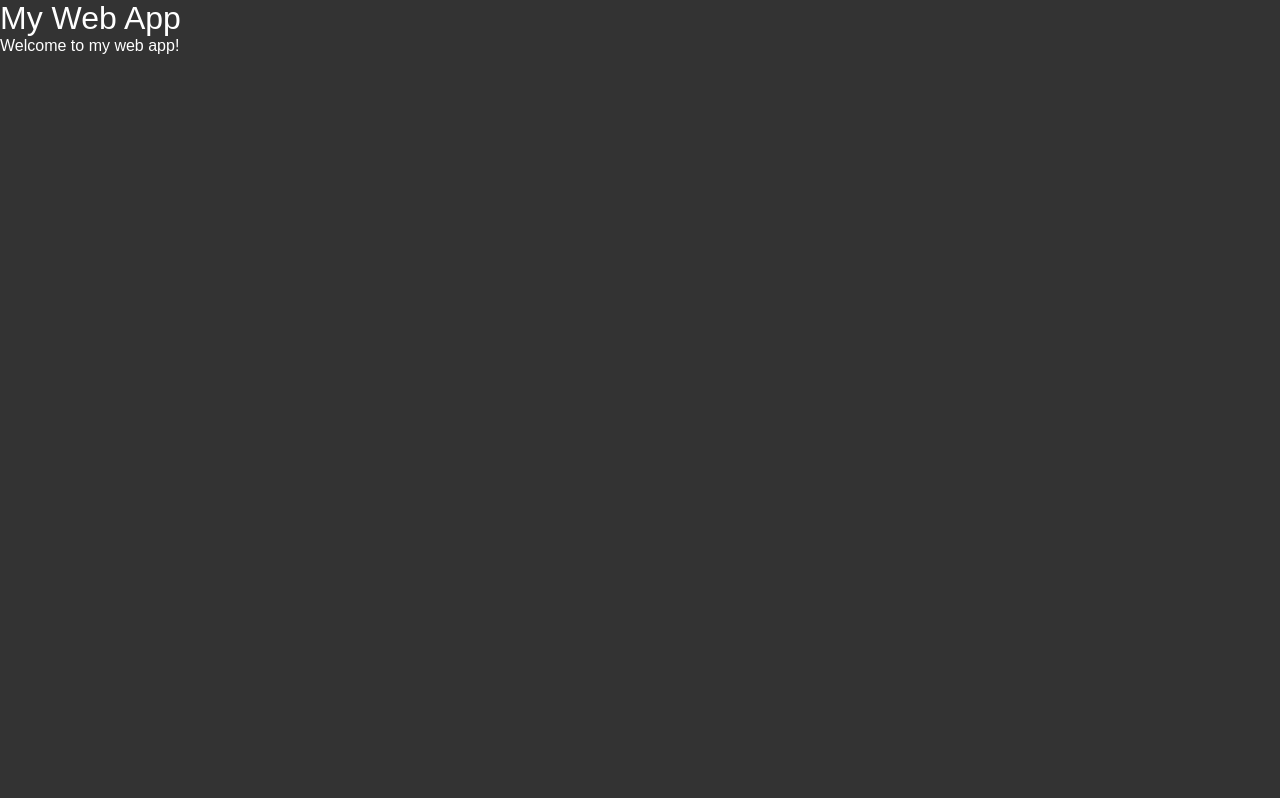
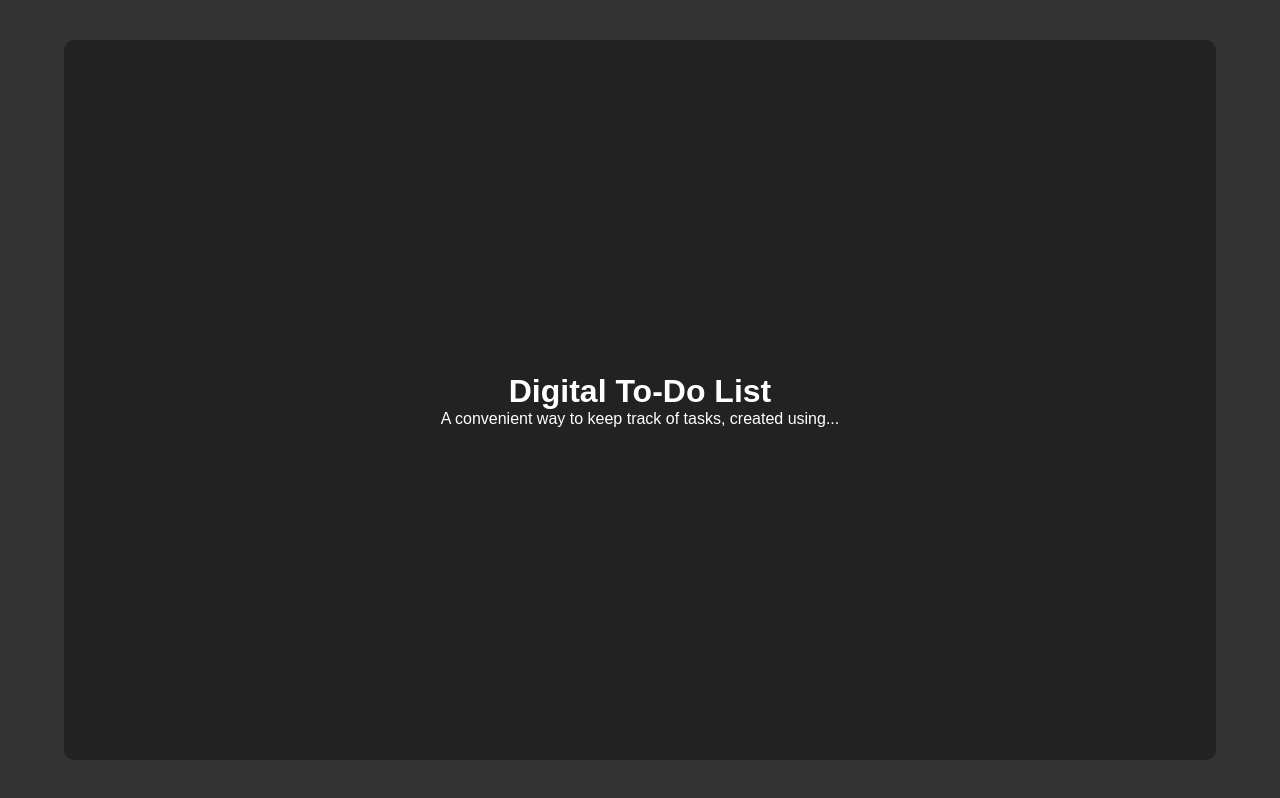
Before and after one commit to Emeree/todo-list, a plain HTML site: page index.html in a window 1280 px wide. Drawn offline with Linux system fonts and the light colour scheme.

Commit message:
Dark theme and centered div layout

```diff
--- a/index.html
+++ b/index.html
@@ -2,11 +2,16 @@
 <html>
   <head>
     <meta charset="utf-8">
-    <title>My Web App</title>
+    <title>To-Do List</title>
+    <!--<link rel="stylesheet" href="https://stackpath.bootstrapcdn.com/bootstrap/4.4.1/css/bootstrap.min.css" integrity="sha384-Vkoo8x4CGsO3+Hhxv8T/Q5PaXtkKtu6ug5TOeNV6gBiFeWPGFN9MuhOf23Q9Ifjh" crossorigin="anonymous">-->
     <link rel="stylesheet" href="styles.css">
   </head>
-  <body>
-    <h1>My Web App</h1>
-    <p>Welcome to my web app!</p>
+  <body class="flex-center">
+    <div class="flex-center container">
+    <div class="flex-center panel">
+      <h1>Digital To-Do List</h1>
+      <p>A convenient way to keep track of tasks, created using...</p>
+    </div>
+    </div>
   </body>
 </html>
--- a/styles.css
+++ b/styles.css
@@ -1,19 +1,25 @@
 body {
+  width: 100vw;
+  height: 100vh;
+
   font-family: Arial, sans-serif;
   margin: 0;
   padding: 0;
   background-color: #333333;
-    color: #ffffff;
+
+  font-size: 100%;
 }
 
 h1, h2, h3, h4, h5, h6 {
-    font-weight: normal;
+  font-weight: bold;
+  font-size: 2rem;
   margin: 0;
   padding: 0;
   color: #ffffff;
 }
 
 p {
+  font-size: 1rem;
   margin: 0;
   padding: 0;
   color: #ffffff;
@@ -29,9 +35,8 @@ body {
 }
 
 .container {
-    max-width: 960px;
-    margin: 0 auto;
-    padding: 0 20px;
+  width: 100%;
+  height: 100%;
 }
 
 .header {
@@ -47,3 +52,17 @@ body {
   background-color: #222222;
   padding: 20px 0;
 }
+
+.flex-center {
+  display: flex;
+  flex-direction: column;
+  justify-content: center;
+  align-items: center;
+}
+
+.panel {
+  background-color: #222222;
+  border-radius: 10px;
+  width: 90vw;
+  height: 90vh;
+}
```
Lines whose indentation alone changed are shown as unchanged.
